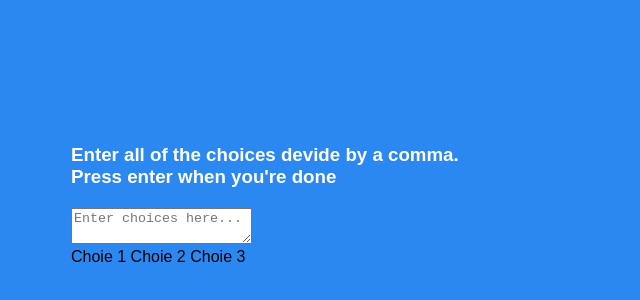
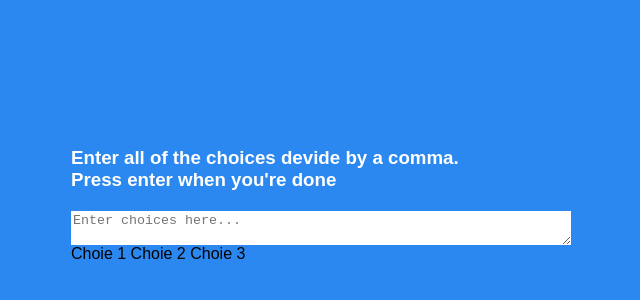
Before and after one commit to o0p/choice-picker, a plain HTML site: page index.html in a window 1280 px wide. Shown: the part 200-500 px from the top of the page, without its empty margins (319-959 px from the left). Drawn offline with Linux system fonts and the light colour scheme; a web font is replaced by a local one.

Commit message:
Add textarea style

```diff
--- a/style.css
+++ b/style.css
@@ -24,3 +24,9 @@ h3 {
 .container {
     width: 31.25rem;
 }
+
+#textarea {
+    border: none;
+    display: block;
+    width: 100%;
+}
```
